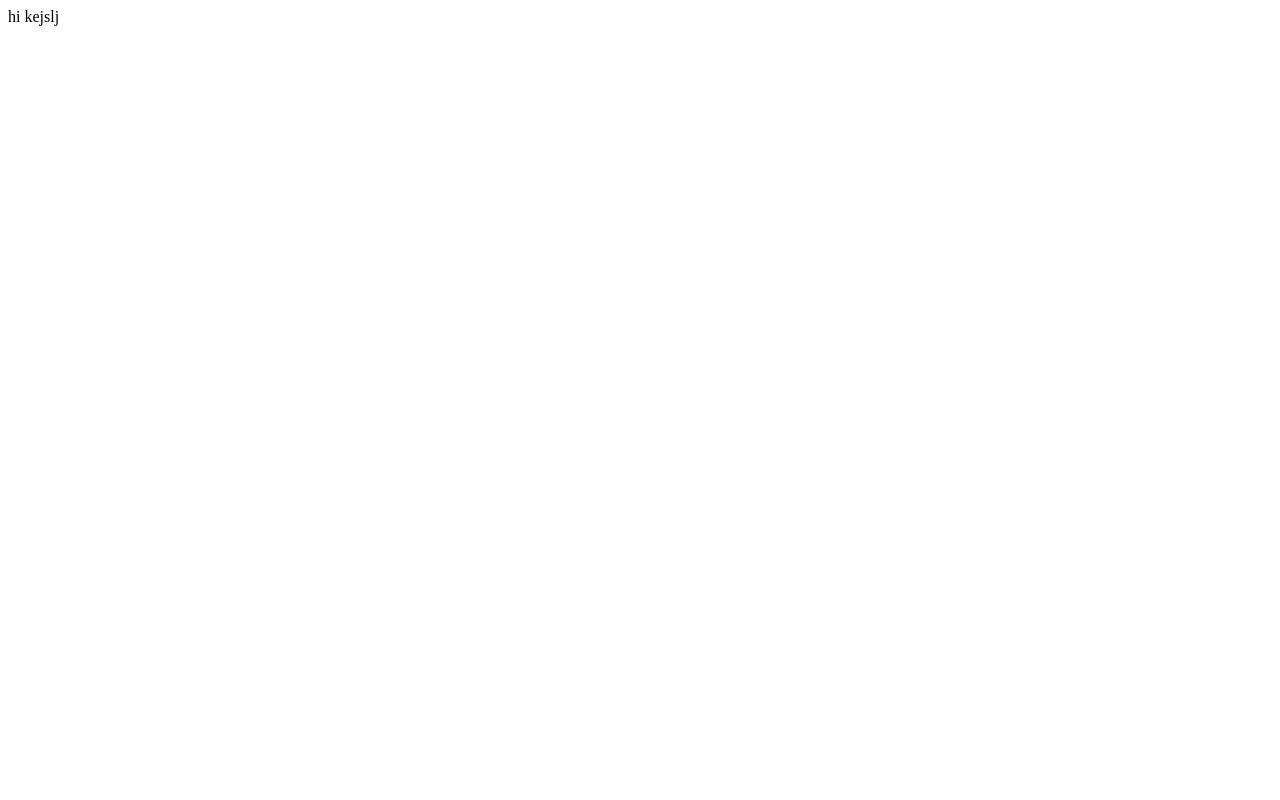
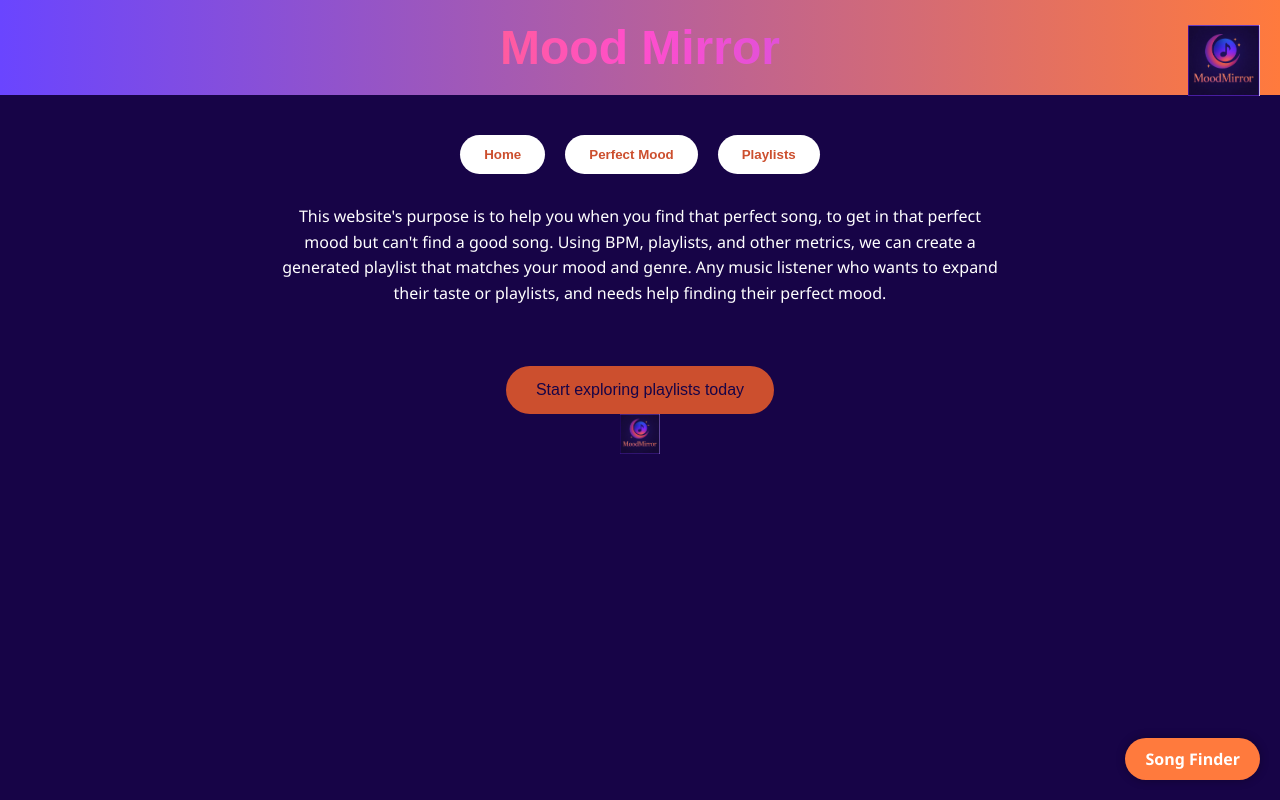
Before and after one commit to Lydia121pop/wdd130-Westenskow, a plain HTML site: page index.html in a window 1280 px wide. Drawn offline with Linux system fonts and the light colour scheme.

Commit message:
adding files

```diff
--- a/index.html
+++ b/index.html
@@ -1,11 +1,32 @@
 <!DOCTYPE html>
 <html lang="en">
 <head>
-    <meta charset="UTF-8">
-    <meta name="viewport" content="width=device-width, initial-scale=1.0">
-    <title>Document</title>
+  <meta charset="UTF-8" />
+  <meta name="viewport" content="width=device-width, initial-scale=1.0" />
+  <title>MoodMirror</title>
+ <link href="style.css" rel="stylesheet">
 </head>
 <body>
-    hi kejslj
+  <header>
+    <h1 class="brand-title">Mood Mirror</h1>
+    <img src="mood-mirror.png" alt="MoodMirror Logo" class="logo" />
+    </header>
+    <main>
+    <nav>
+      <button>Home</button>
+      <button>Perfect Mood</button>
+      <button>Playlists</button>
+    </nav>
+    <p>
+      This website's purpose is to help you when you find that perfect song, to get in that perfect mood but can't find a good song. Using BPM, playlists, and other metrics, we can create a generated playlist that matches your mood and genre.
+      Any music listener who wants to expand their taste or playlists, and needs help finding their perfect mood.
+    </p>
+    <button class="explore-btn">Start exploring playlists today</button>
+  </main>
+  <footer>
+    <img src="mood-mirror.png" alt="logo">
+  </footer>
+
+  <div class="bottom-tab">Song Finder</div>
 </body>
 </html>
--- /dev/null
+++ b/style.css
@@ -0,0 +1,117 @@
+
+
+:root {
+  --primary: #170447;
+  --secondary: #CC4F2E;
+  --accent1: #6A45FF;
+  --accent2: #FF7A3D;
+}
+
+body {
+  margin: 0;
+  font-family: 'Poppins', 'Segoe UI', sans-serif;
+  background: var(--primary);
+  color: white;
+  text-align: center;
+}
+
+header {
+  padding: 20px;
+  background: linear-gradient(to right, var(--accent1), var(--accent2));
+  position: relative;
+  text-align: center;
+}
+
+.logo {
+  width: 72px;
+  height: auto;
+  position:absolute;
+  top:20px;
+  right:20px;
+  top: 25px;
+}
+.footer-container {
+  display: flex;
+  flex-direction: column;
+  align-items: center;
+  padding: 20px;
+  background-color: #1a1a2e;
+  color: white;
+}
+
+footer img {
+  height: 40px;
+  width:40px;
+  margin-top:25;
+  bottom: 10px;
+  left: 10px;
+
+}
+
+
+.brand-title {
+  font-family: 'Montserrat', sans-serif;
+  font-size: 3rem;
+  font-weight: 700;
+  margin: 0;
+  background: linear-gradient(90deg, #ff8a00, #ff4ecd, #7a5cff);
+  -webkit-background-clip: text;
+  background-clip: text;
+  color: transparent;
+  text-align: center;
+}
+
+nav {
+  margin-top: 40px;
+  display: flex;
+  justify-content: center;
+  gap: 20px;
+}
+
+nav button {
+  font-family: 'Montserrat', sans-serif;
+  font-weight: 600;
+  background-color: white;
+  color: var(--secondary);
+  border: none;
+  padding: 12px 24px;
+  border-radius: 20px;
+  cursor: pointer;
+  transition: transform 160ms ease, box-shadow 160ms ease;
+}
+
+nav button:hover {
+  transform: translateY(-2px);
+  box-shadow: 0 6px 16px rgba(0,0,0,0.2);
+}
+
+main p {
+  max-width: 720px;
+  margin: 0 auto 10px;
+  line-height: 1.6;
+  padding: 30px 20px;
+}
+
+.explore-btn {
+  background-color: var(--secondary);
+  color: var(--primary);
+  border: none;
+  padding: 15px 30px;
+  border-radius: 30px;
+  font-size: 1em;
+  cursor: pointer;
+  margin-top: 20px;
+}
+
+.bottom-tab {
+  position: fixed;
+  bottom: 20px;
+  right: 20px;
+  background-color: var(--accent2);
+  color: white;
+  padding: 10px 20px;
+  border-radius: 25px;
+  font-weight: bold;
+  box-shadow: 0 0 10px rgba(0,0,0,0.3);
+  cursor: pointer;
+}
```
Also changed, not shown: mood mirror.png (added), mood-mirror.png (added), 1 other file.
